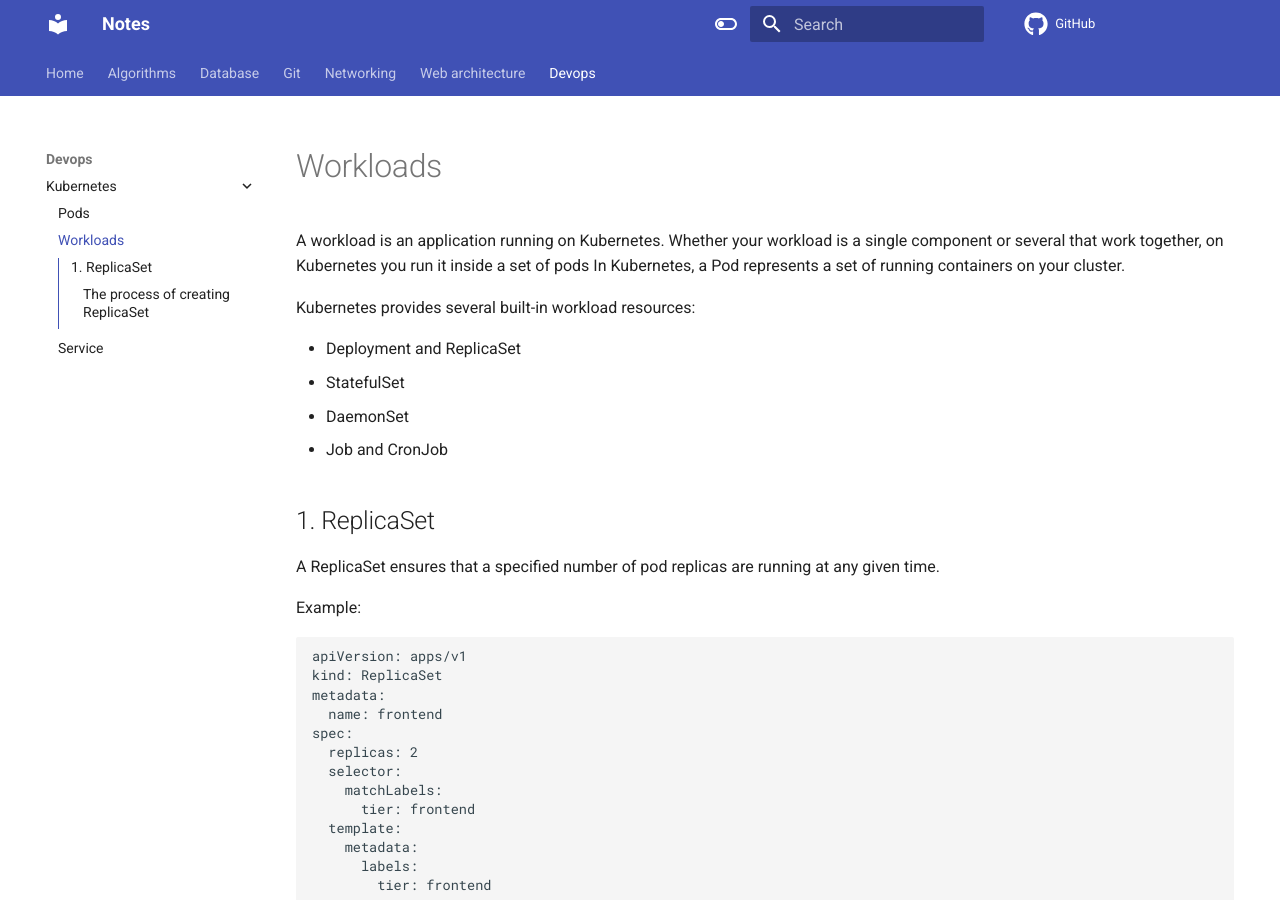
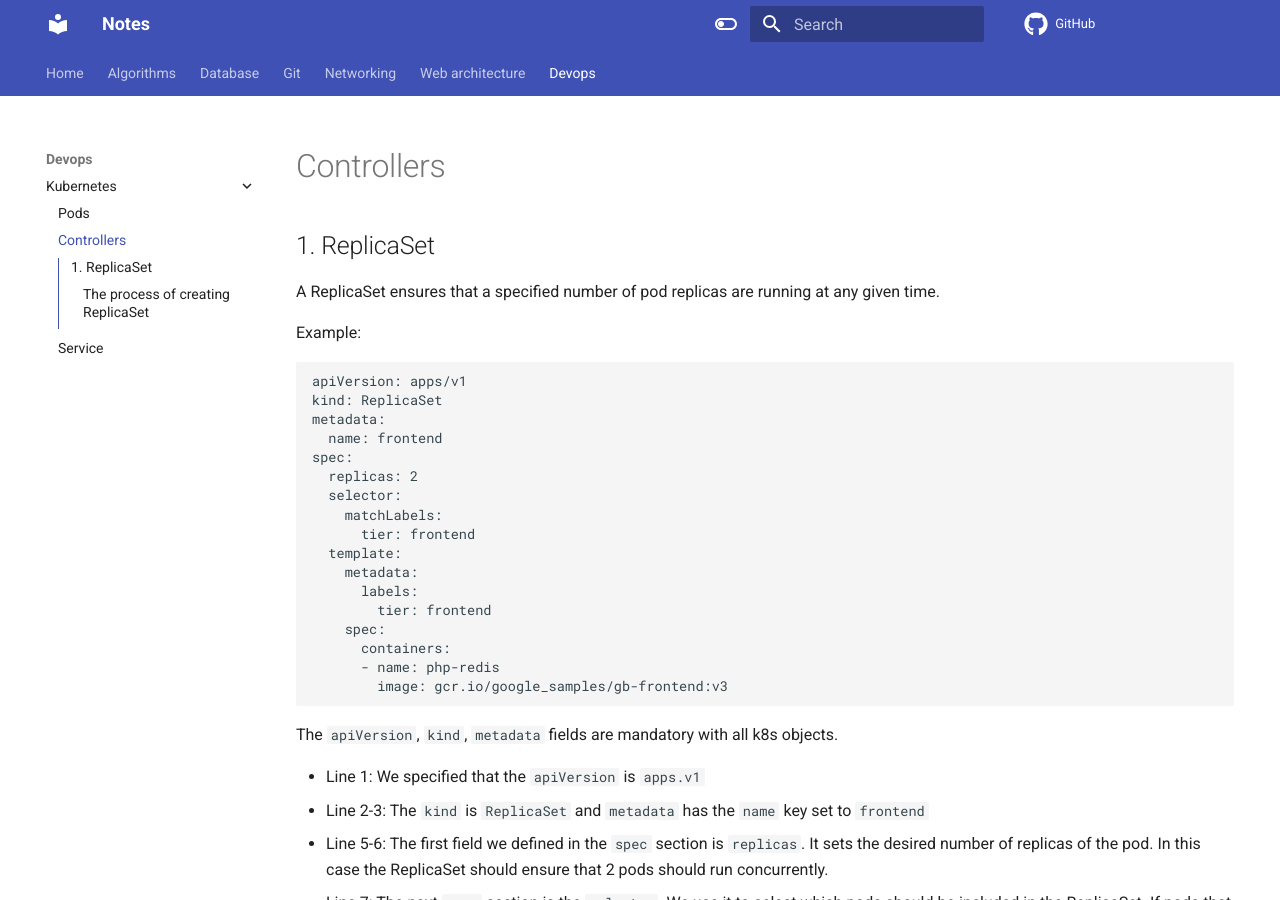
Before and after one commit to dinhhuy258/notes, an MkDocs documentation site: the page built from docs/devops/kubernetes/controllers.md, in a window 1280 px wide and 900 px high. Built offline with MkDocs 1.6.1 and Material for MkDocs 9.7.7, drawn with Linux system fonts in a browser that asks for light colours; comment, search, counter and statistics services are not loaded.

Commit message:
Rename workloads -> controllers

```diff
--- a/docs/devops/kubernetes/workloads.md
+++ b/docs/devops/kubernetes/controllers.md
@@ -1,14 +1,4 @@
-# Workloads
-
-A workload is an application running on Kubernetes. Whether your workload is a single component or several that work together, on Kubernetes you run it inside a set of pods
-In Kubernetes, a Pod represents a set of running containers on your cluster.
-
-Kubernetes provides several built-in workload resources:
-
-- Deployment and ReplicaSet
-- StatefulSet
-- DaemonSet
-- Job and CronJob
+# Controllers
 
 ## 1. ReplicaSet
 
--- a/mkdocs.yml
+++ b/mkdocs.yml
@@ -49,5 +49,5 @@ nav:
   - Devops:
     - Kubernetes:
       - Pods: devops/kubernetes/pods.md
-      - Workloads: devops/kubernetes/workloads.md
+      - Controllers: devops/kubernetes/controllers.md
       - Service: devops/kubernetes/service.md
```
